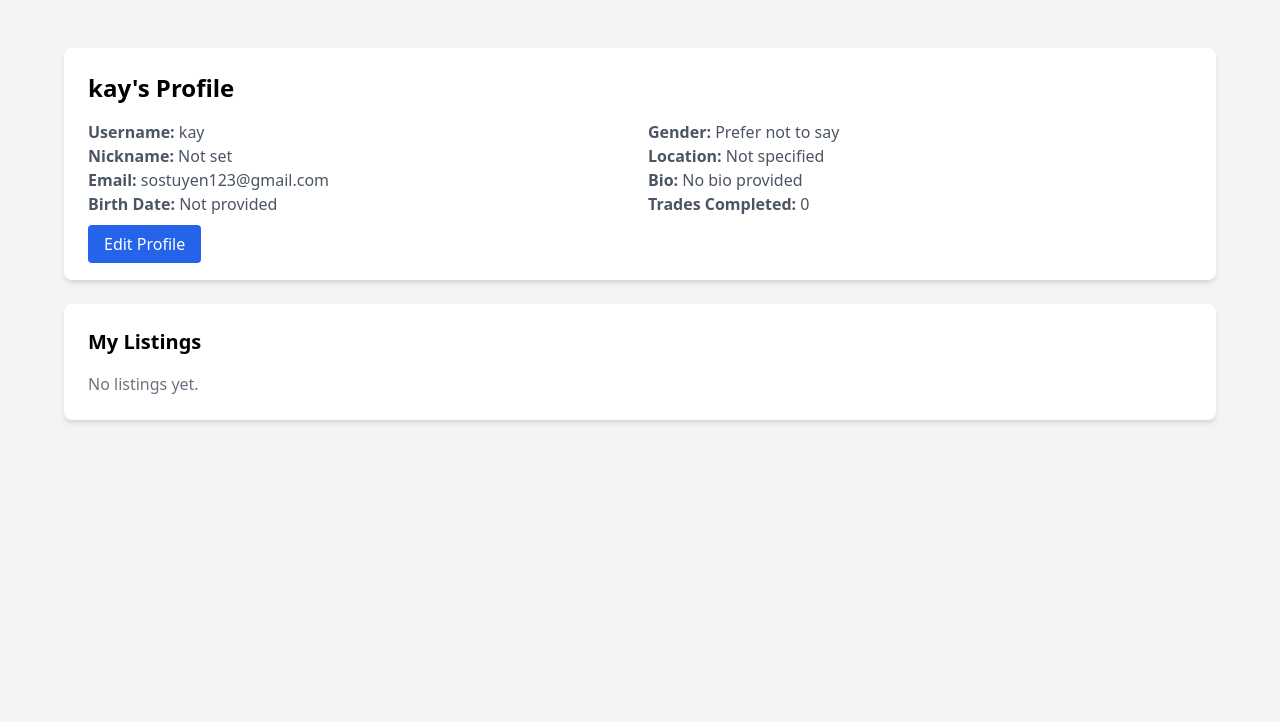
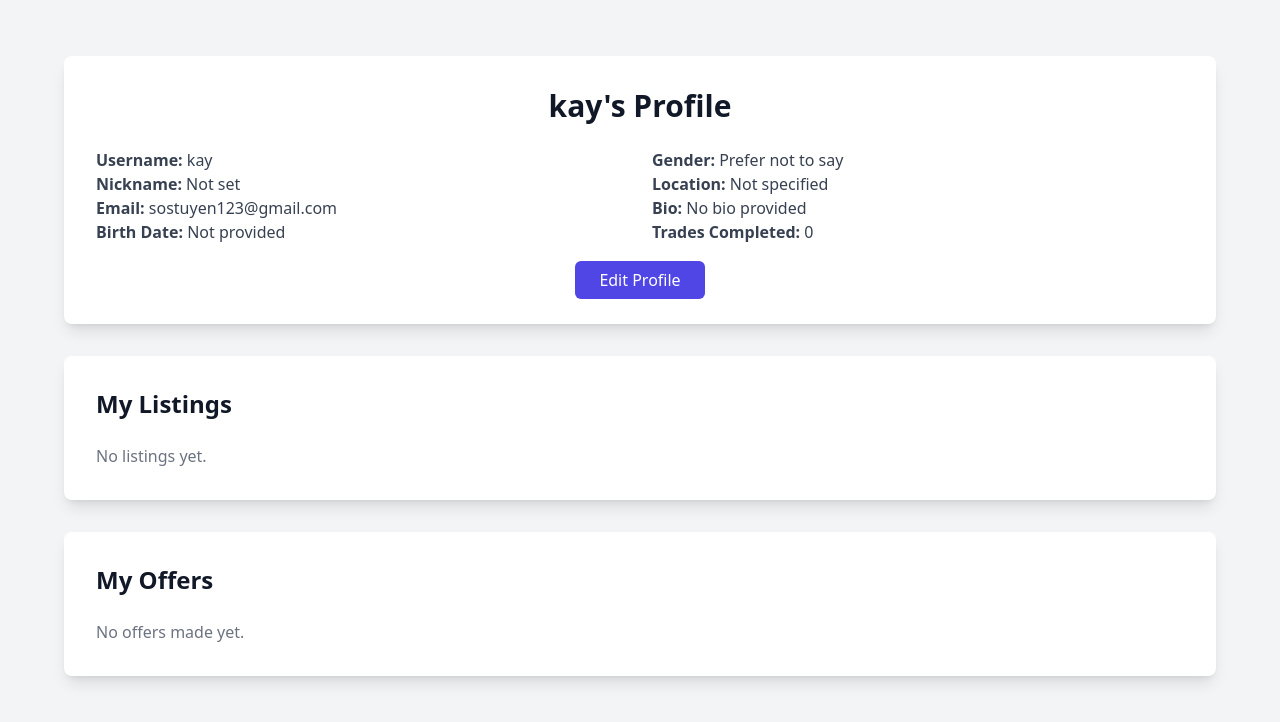
Before and after one commit to samdriod/pokeTrade, a Django app: page /accounts/profile/ in a window 1280 px wide. Shown: the part 64-786 px from the top of the page. Run offline with Django 5.2, Linux system fonts and the light colour scheme; a user stored in the database is signed in; data comes from the database, SQL or seed files in the repository; both versions use the stored data as it was after the commit; some libraries are stand-ins or nearby versions.

Commit message:
Enhance profile, listing, and offer templates; improve layout and styling for better user experience

```diff
--- a/accounts/templates/accounts/profile.html
+++ b/accounts/templates/accounts/profile.html
@@ -1,36 +1,41 @@
 {% extends 'base.html' %}
 {% load static %}
 {% block content %}
-    <div class="max-w-7xl mx-auto py-6 px-4 sm:px-6 lg:px-8">
-        <div class="bg-white p-6 rounded-lg shadow-md">
-            <h2 class="text-2xl font-bold mb-4">{{ profile.nickname|default:user.username }}'s Profile</h2>
-            <div class="grid grid-cols-1 sm:grid-cols-2 gap-4">
+<div class="max-w-7xl mx-auto py-8 px-4 sm:px-6 lg:px-8">
+    <!-- Profile Info -->
+    <div class="bg-white p-8 rounded-lg shadow-lg mb-8">
+        <h2 class="text-3xl font-extrabold text-gray-900 mb-6 text-center">{{ profile.nickname|default:user.username }}'s Profile</h2>
+        <div class="grid grid-cols-1 sm:grid-cols-2 gap-6">
             <div>
-                    <p class="text-gray-600"><strong>Username:</strong> {{ user.username }}</p>
-                    <p class="text-gray-600"><strong>Nickname:</strong> {{ profile.nickname|default:"Not set" }}</p>
-                    <p class="text-gray-600"><strong>Email:</strong> {{ user.email|default:"Not provided" }}</p>
-                    <p class="text-gray-600"><strong>Birth Date:</strong> {{ profile.birth_date|date:"F j, Y"|default:"Not provided" }}</p>
+                <p class="text-gray-700"><strong>Username:</strong> {{ user.username }}</p>
+                <p class="text-gray-700"><strong>Nickname:</strong> {{ profile.nickname|default:"Not set" }}</p>
+                <p class="text-gray-700"><strong>Email:</strong> {{ user.email|default:"Not provided" }}</p>
+                <p class="text-gray-700"><strong>Birth Date:</strong> {{ profile.birth_date|date:"F j, Y"|default:"Not provided" }}</p>
             </div>
             <div>
-                    <p class="text-gray-600"><strong>Gender:</strong> {{ profile.get_gender_display|default:"Prefer not to say" }}</p>
-                    <p class="text-gray-600"><strong>Location:</strong> {{ profile.location|default:"Not specified" }}</p>
-                    <p class="text-gray-600"><strong>Bio:</strong> {{ profile.bio|default:"No bio provided" }}</p>
-                    <p class="text-gray-600"><strong>Trades Completed:</strong> {{ profile.trades_completed }}</p>
+                <p class="text-gray-700"><strong>Gender:</strong> {{ profile.get_gender_display|default:"Prefer not to say" }}</p>
+                <p class="text-gray-700"><strong>Location:</strong> {{ profile.location|default:"Not specified" }}</p>
+                <p class="text-gray-700"><strong>Bio:</strong> {{ profile.bio|default:"No bio provided" }}</p>
+                <p class="text-gray-700"><strong>Trades Completed:</strong> {{ profile.trades_completed }}</p>
             </div>
         </div>
-            <div class="mt-4">
-                <a href="{% url 'accounts:edit_profile' %}" class="bg-blue-600 text-white px-4 py-2 rounded hover:bg-blue-700">Edit Profile</a>
+        <div class="mt-6 text-center">
+            <a href="{% url 'accounts:edit_profile' %}" class="bg-indigo-600 text-white px-6 py-2 rounded-md hover:bg-indigo-700 transition-colors duration-200">
+                Edit Profile
+            </a>
         </div>
     </div>
-        <div class="mt-6 bg-white p-6 rounded-lg shadow-md">
-            <h3 class="text-xl font-semibold mb-4">My Listings</h3>
+
+    <!-- My Listings -->
+    <div class="bg-white p-8 rounded-lg shadow-lg mb-8">
+        <h3 class="text-2xl font-semibold text-gray-900 mb-6">My Listings</h3>
         {% if user.listings.all %}
-                <div class="grid grid-cols-1 sm:grid-cols-2 gap-4">
+            <div class="grid grid-cols-1 sm:grid-cols-2 lg:grid-cols-3 gap-6">
                 {% for listing in user.listings.all %}
-                        <div class="border p-4 rounded">
-                            <h4 class="text-lg font-medium">{{ listing.name }}</h4>
-                            <p class="text-gray-600">Price: ${{ listing.price }}</p>
-                            <p class="text-gray-600">Condition: {{ listing.condition }}</p>
+                    <div class="border p-6 rounded-lg shadow hover:shadow-md transition-shadow duration-300">
+                        <h4 class="text-lg font-bold text-gray-800 mb-2">{{ listing.name }}</h4>
+                        <p class="text-gray-600"><strong>Price:</strong> ${{ listing.price }}</p>
+                        <p class="text-gray-600"><strong>Condition:</strong> {{ listing.condition }}</p>
                     </div>
                 {% endfor %}
             </div>
@@ -38,5 +43,26 @@
             <p class="text-gray-500">No listings yet.</p>
         {% endif %}
     </div>
+
+    <!-- My Offers -->
+    <div class="bg-white p-8 rounded-lg shadow-lg">
+        <h3 class="text-2xl font-semibold text-gray-900 mb-6">My Offers</h3>
+        {% if offers %}
+            <div class="space-y-6">
+                {% for offer in offers %}
+                    <div class="border p-6 rounded-lg shadow hover:shadow-md transition-shadow duration-300">
+                        <h4 class="text-lg font-bold text-gray-800 mb-2">
+                            <a href="{% url 'listing_detail' offer.listing.id %}" class="hover:text-indigo-600 transition-colors duration-200">{{ offer.listing.name }}</a>
+                        </h4>
+                        <p class="text-gray-600"><strong>Offered:</strong> ${{ offer.amount }}</p>
+                        <p class="text-gray-600"><strong>Status:</strong> {{ offer.get_status_display }}</p>
+                        <p class="text-gray-600"><strong>Made on:</strong> {{ offer.created_at|date:"F j, Y, g:i a" }}</p>
+                    </div>
+                {% endfor %}
+            </div>
+        {% else %}
+            <p class="text-gray-500">No offers made yet.</p>
+        {% endif %}
+    </div>
 </div>
 {% endblock %}
--- a/listings/models.py
+++ b/listings/models.py
@@ -7,7 +7,7 @@ class Listing(models.Model):
     price = models.DecimalField(max_digits=10, decimal_places=2)  # Seller’s price
     image = models.URLField(blank=True)                  # API image URL
     condition = models.CharField(max_length=50, blank=True)  # e.g., "Mint"
-    seller = models.ForeignKey(User, on_delete=models.CASCADE)  # Links to user
+    seller = models.ForeignKey(User, on_delete=models.CASCADE, related_name='listings')  # Add related_name
     status = models.CharField(max_length=20, default='active')  # active/sold
     created_at = models.DateTimeField(auto_now_add=True)
 
```
Also changed, not shown: listings/templates/listings/listing_detail.html (+29 -17 lines), listings/templates/listings/listings_list.html (+18 -12 lines), db.sqlite3, listings/migrations/0004_alter_listing_seller.py (added). Lines whose indentation alone changed are shown as unchanged.
